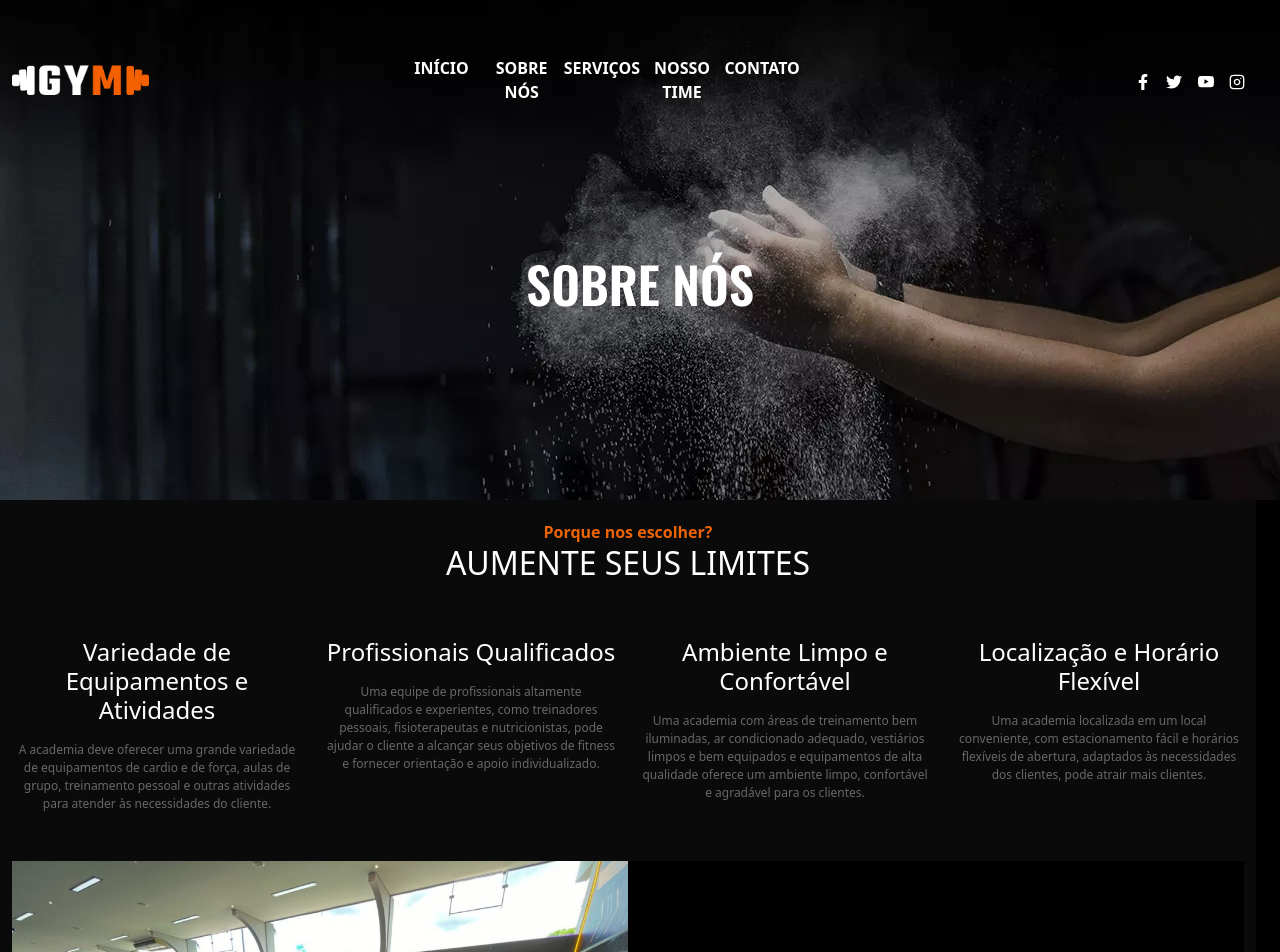
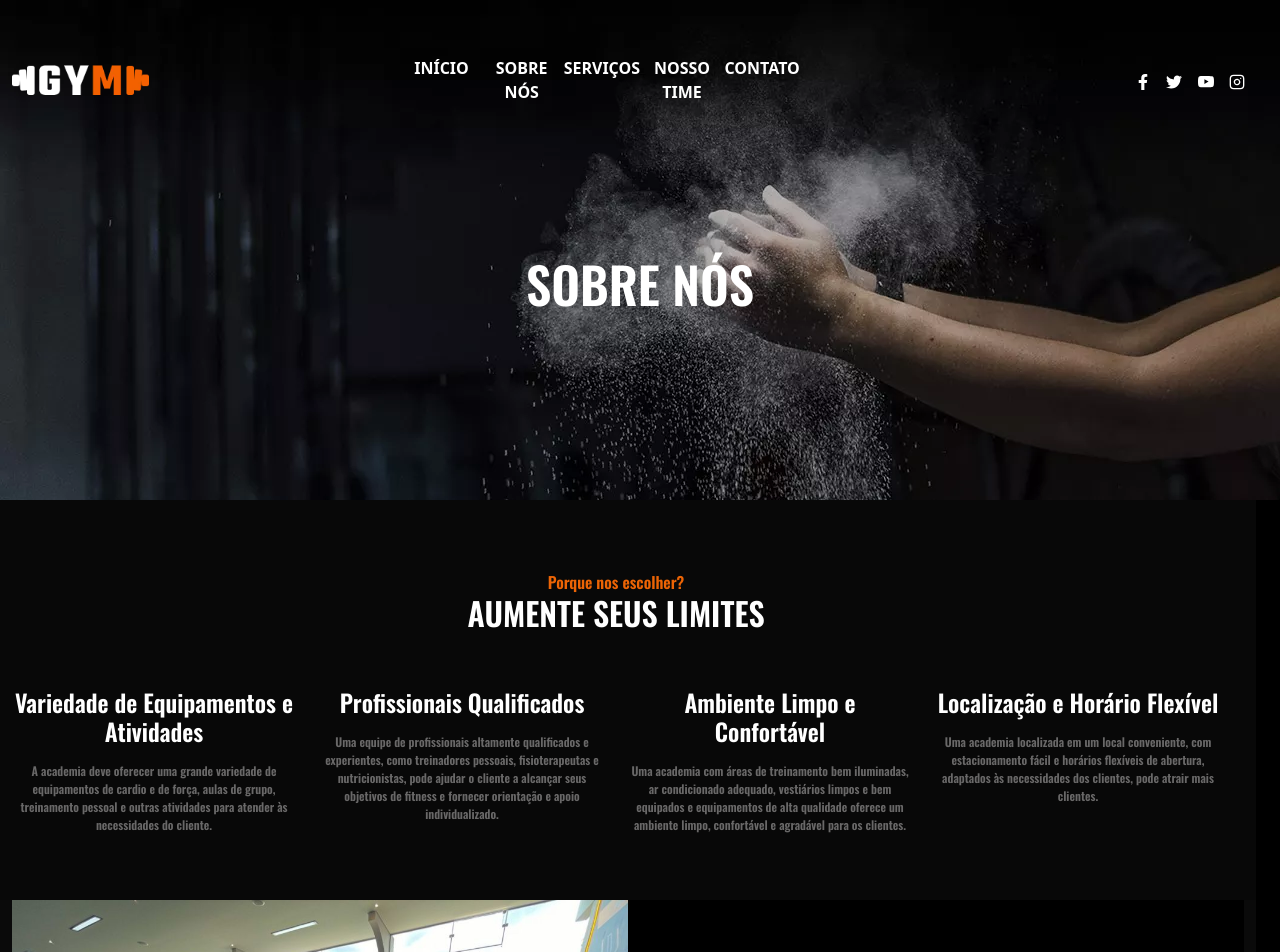
Before and after one commit to DiegoADB1/gym, a React (Create React App) app: page /sobre in a window 1280 px wide. Shown: the top 952 px of the page. Built offline with nearby package versions, Linux system fonts and the light colour scheme.

Commit message:
marco 1 commit

```diff
--- a/src/sobre-nos/SobreNosComp.js
+++ b/src/sobre-nos/SobreNosComp.js
@@ -6,7 +6,7 @@ function SobreNosComp() {
   return (
     <div className="row mw-100">
       <div className="colorgeral">
-        <div style={{marginTop: "20px"}}>
+        <div className="row pd" style={{height: 400, backgroundColor: "#080808", fontFamily: ["Oswald", "sans-serif"] }}>
           <ChooseUs/>
         </div>
         <div class="divisao">
```
